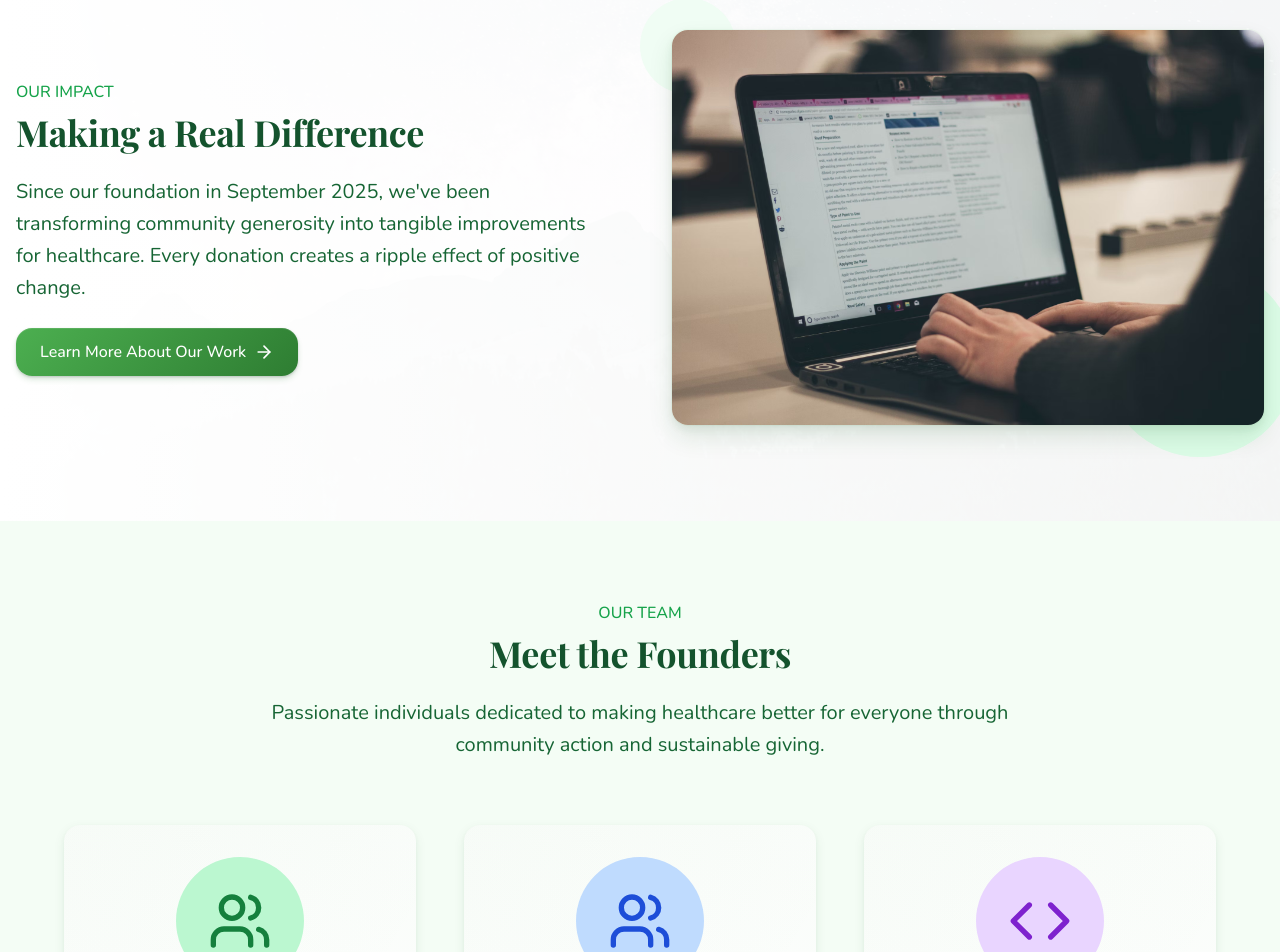
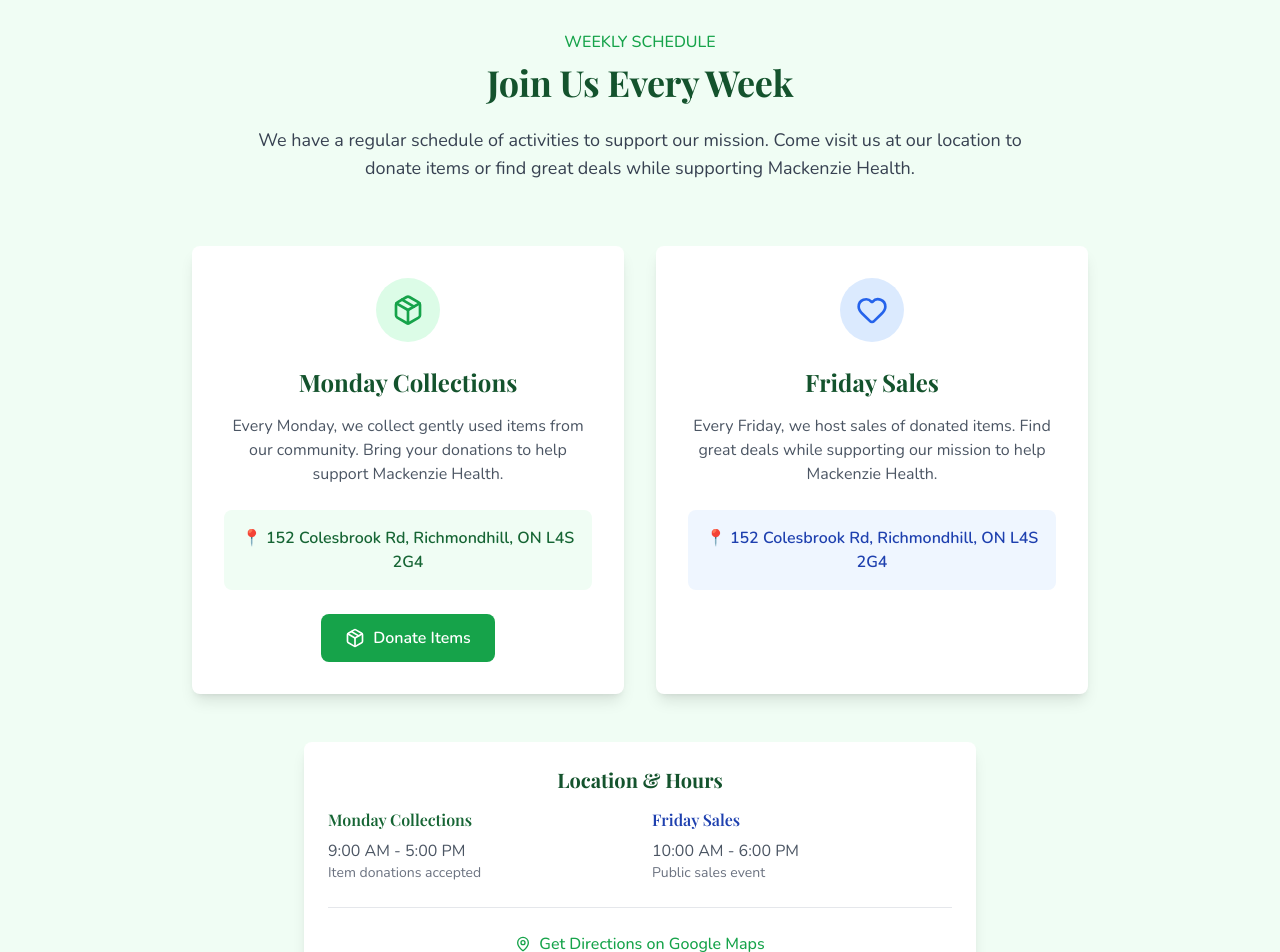
Before and after one commit to Harrywang12/givingtreewebsite, a Next.js app: page / in a window 1280 px wide. Shown: the part 1700-2652 px from the top of the page. Built offline with nearby package versions, Linux system fonts and the light colour scheme; no server answers; the database is empty.

Commit message:
Minor changes

```diff
--- a/src/app/layout.tsx
+++ b/src/app/layout.tsx
@@ -112,27 +112,27 @@ export default function RootLayout({
             "@context": "https://schema.org",
             "@type": "NonProfit",
             "name": "The Giving Tree Non-Profit Foundation",
+            "description": "The Giving Tree Foundation transforms generosity into healthcare support, collecting and reselling items with 100% of proceeds going to Mackenzie Health to enhance patient care.",
             "url": process.env.NEXT_PUBLIC_APP_URL || "https://yourdomain.com",
             "logo": `${process.env.NEXT_PUBLIC_APP_URL || "https://yourdomain.com"}/logo.png`,
-            "sameAs": [],
+            "foundingDate": "2024",
+            "address": {
+              "@type": "PostalAddress",
+              "streetAddress": "152 Colesbrook Rd",
+              "addressLocality": "Richmondhill",
+              "addressRegion": "ON",
+              "postalCode": "L4S 2G4",
+              "addressCountry": "CA"
+            },
             "contactPoint": {
               "@type": "ContactPoint",
-              "telephone": "(905) 883-1212",
-              "contactType": "customer service",
-              "email": "Givingtreenonprofit@gmail.com"
+              "telephone": ["+1-647-897-9128", "+1-437-214-6840"],
+              "email": "givingtreenonprofit@gmail.com",
+              "contactType": "customer service"
             },
-            "description": "The Giving Tree Foundation transforms generosity into tangible support for healthcare. We collect and resell gently used items, directing 100% of proceeds to Mackenzie Health, fostering a community of giving that improves care for all.",
-            "foundingDate": "2025-09",
-            "founder": {
-              "@type": "Person",
-              "name": "Ruogu Qiu and Justin Wu"
-            },
-            "address": {
-              "@type": "PostalAddress",
-              "addressLocality": "Richmond Hill",
-              "addressRegion": "ON",
-              "addressCountry": "CA"
-            }
+            "sameAs": [
+              "https://supportmackenziehealth.ca"
+            ]
           })
         }} />
       </body>
--- a/src/app/page.tsx
+++ b/src/app/page.tsx
@@ -173,7 +173,7 @@ export default function Home() {
                 className="px-8 py-4 bg-green-600 hover:bg-green-700 text-white font-semibold rounded-full shadow-lg hover:shadow-xl transition-all duration-300 flex items-center gap-2"
               >
                 <Heart className="w-5 h-5" />
-                Get Started
+                Make a donation
               </motion.button>
 
               <Link href="/mission">
@@ -304,6 +304,112 @@ export default function Home() {
               </Link>
             </motion.div>
             </div>
+        </div>
+      </section>
+
+      {/* Schedule Section */}
+      <section className="py-24 bg-green-50">
+        <div className="container mx-auto px-4">
+          <motion.div
+            initial={{ opacity: 0, y: 20 }}
+            whileInView={{ opacity: 1, y: 0 }}
+            viewport={{ once: true, margin: "-100px" }}
+            transition={{ duration: 0.8 }}
+            className="text-center mb-16"
+          >
+            <span className="text-green-600 font-medium">WEEKLY SCHEDULE</span>
+            <h2 className="text-4xl font-bold text-green-900 mt-2 mb-6 font-serif">Join Us Every Week</h2>
+            <p className="text-lg text-gray-700 max-w-3xl mx-auto">
+              We have a regular schedule of activities to support our mission. Come visit us at our location
+              to donate items or find great deals while supporting Mackenzie Health.
+            </p>
+          </motion.div>
+
+          <div className="grid md:grid-cols-2 gap-8 max-w-4xl mx-auto">
+            {/* Monday Collection */}
+            <motion.div
+              initial={{ opacity: 0, x: -20 }}
+              whileInView={{ opacity: 1, x: 0 }}
+              viewport={{ once: true, margin: "-100px" }}
+              transition={{ duration: 0.8, delay: 0.2 }}
+              className="bg-white rounded-lg shadow-lg p-8 text-center"
+            >
+              <div className="w-16 h-16 bg-green-100 rounded-full flex items-center justify-center mx-auto mb-6">
+                <Package className="h-8 w-8 text-green-600" />
+              </div>
+              <h3 className="text-2xl font-bold text-green-900 mb-4">Monday Collections</h3>
+              <p className="text-gray-600 mb-6">
+                Every Monday, we collect gently used items from our community.
+                Bring your donations to help support Mackenzie Health.
+              </p>
+              <div className="bg-green-50 rounded-lg p-4 mb-6">
+                <p className="text-green-800 font-semibold">📍 152 Colesbrook Rd, Richmondhill, ON L4S 2G4</p>
+              </div>
+              <Link
+                href="/donate"
+                className="inline-flex items-center px-6 py-3 bg-green-600 text-white font-semibold rounded-lg hover:bg-green-700 transition-colors duration-200"
+              >
+                <Package className="h-5 w-5 mr-2" />
+                Donate Items
+              </Link>
+            </motion.div>
+
+            {/* Friday Sales */}
+            <motion.div
+              initial={{ opacity: 0, x: 20 }}
+              whileInView={{ opacity: 1, x: 0 }}
+              viewport={{ once: true, margin: "-100px" }}
+              transition={{ duration: 0.8, delay: 0.4 }}
+              className="bg-white rounded-lg shadow-lg p-8 text-center"
+            >
+              <div className="w-16 h-16 bg-blue-100 rounded-full flex items-center justify-center mx-auto mb-6">
+                <Heart className="h-8 w-8 text-blue-600" />
+              </div>
+              <h3 className="text-2xl font-bold text-green-900 mb-4">Friday Sales</h3>
+              <p className="text-gray-600 mb-6">
+                Every Friday, we host sales of donated items.
+                Find great deals while supporting our mission to help Mackenzie Health.
+              </p>
+              <div className="bg-blue-50 rounded-lg p-4 mb-6">
+                <p className="text-blue-800 font-semibold">📍 152 Colesbrook Rd, Richmondhill, ON L4S 2G4</p>
+              </div>
+            </motion.div>
+          </div>
+
+          <motion.div
+            initial={{ opacity: 0, y: 20 }}
+            whileInView={{ opacity: 1, y: 0 }}
+            viewport={{ once: true, margin: "-100px" }}
+            transition={{ duration: 0.8, delay: 0.6 }}
+            className="text-center mt-12"
+          >
+            <div className="bg-white rounded-lg shadow-lg p-6 max-w-2xl mx-auto">
+              <h3 className="text-xl font-bold text-green-900 mb-4">Location & Hours</h3>
+              <div className="grid md:grid-cols-2 gap-6 text-left">
+                <div>
+                  <h4 className="font-semibold text-green-800 mb-2">Monday Collections</h4>
+                  <p className="text-gray-600">9:00 AM - 5:00 PM</p>
+                  <p className="text-sm text-gray-500">Item donations accepted</p>
+                </div>
+                <div>
+                  <h4 className="font-semibold text-blue-800 mb-2">Friday Sales</h4>
+                  <p className="text-gray-600">10:00 AM - 6:00 PM</p>
+                  <p className="text-sm text-gray-500">Public sales event</p>
+                </div>
+              </div>
+              <div className="mt-6 pt-6 border-t border-gray-200">
+                <a
+                  href="https://maps.google.com/?q=152+Colesbrook+Rd,+Richmondhill,+ON+L4S+2G4"
+                  target="_blank"
+                  rel="noopener noreferrer"
+                  className="inline-flex items-center text-green-600 hover:text-green-700 font-medium"
+                >
+                  <MapPin className="h-4 w-4 mr-2" />
+                  Get Directions on Google Maps
+                </a>
+              </div>
+            </div>
+          </motion.div>
         </div>
       </section>
 
@@ -679,6 +785,7 @@ export default function Home() {
                   </div>
                   <div>
                     <h3 className="text-lg font-semibold text-gray-900">Phone</h3>
+                    <p className="text-gray-600">(647) 897-9128</p>
                     <p className="text-gray-600">(437) 214-6840</p>
                   </div>
                 </div>
@@ -689,7 +796,7 @@ export default function Home() {
                   </div>
                   <div>
                     <h3 className="text-lg font-semibold text-gray-900">Email</h3>
-                    <p className="text-gray-600">info@givingtreefoundation.org</p>
+                    <p className="text-gray-600">givingtreenonprofit@gmail.com</p>
                   </div>
                 </div>
               </div>
--- a/src/app/volunteer/page.tsx
+++ b/src/app/volunteer/page.tsx
@@ -84,10 +84,23 @@ export default function VolunteerPage() {
                 <li>• Be part of a compassionate team</li>
               </ul>
               <div className="mt-6 space-y-3 text-sm text-green-800">
-                <div className="flex items-center"><Mail className="h-4 w-4 mr-2"/><span className="break-words">Givingtreenonprofit@gmail.com</span></div>
-                <div className="flex items-center"><Phone className="h-4 w-4 mr-2"/><span>(905) 883-1212</span></div>
-                <div className="flex items-center"><MapPin className="h-4 w-4 mr-2"/><span>Serving Mackenzie Health communities</span></div>
-              </div>
+                  <div className="flex items-center">
+                    <Phone className="h-4 w-4 mr-2"/>
+                    <span>(647) 897-9128</span>
+                  </div>
+                  <div className="flex items-center">
+                    <Phone className="h-4 w-4 mr-2"/>
+                    <span>(437) 214-6840</span>
+                  </div>
+                  <div className="flex items-center">
+                    <Mail className="h-4 w-4 mr-2"/>
+                    <span className="break-words">givingtreenonprofit@gmail.com</span>
+                  </div>
+                  <div className="flex items-center">
+                    <MapPin className="h-4 w-4 mr-2"/>
+                    <span>Serving Mackenzie Health communities</span>
+                  </div>
+                </div>
             </motion.div>
           </div>
 
--- a/src/components/SiteFooter.tsx
+++ b/src/components/SiteFooter.tsx
@@ -125,16 +125,23 @@ export default function SiteFooter() {
               </h4>
               <ul className="space-y-4">
                 <li className="flex items-start">
-                  <div className="flex-shrink-0 h-8 w-8 rounded-full bg-green-100 flex items-center justify-center mt-1">
-                    <Mail className="h-4 w-4 text-green-700" />
+                  <div className="flex-shrink-0 h-10 w-10 rounded-full bg-green-100 flex items-center justify-center mt-1">
+                    <Phone className="h-5 w-5 text-green-700" />
                   </div>
-                  <span className="ml-3 text-base text-green-800">Givingtreenonprofit@gmail.com</span>
+                  <div className="ml-4">
+                    <h4 className="font-medium text-green-900">Phone</h4>
+                    <p className="text-green-700">(647) 897-9128</p>
+                    <p className="text-green-700">(437) 214-6840</p>
+                  </div>
                 </li>
                 <li className="flex items-start">
-                  <div className="flex-shrink-0 h-8 w-8 rounded-full bg-green-100 flex items-center justify-center mt-1">
-                    <Phone className="h-4 w-4 text-green-700" />
+                  <div className="flex-shrink-0 h-10 w-10 rounded-full bg-green-100 flex items-center justify-center mt-1">
+                    <Mail className="h-5 w-5 text-green-700" />
                   </div>
-                  <span className="ml-3 text-base text-green-800">(905) 883-1212</span>
+                  <div className="ml-4">
+                    <h4 className="font-medium text-green-900">Email</h4>
+                    <p className="text-green-700">givingtreenonprofit@gmail.com</p>
+                  </div>
                 </li>
                 <li className="flex items-start">
                   <div className="flex-shrink-0 h-8 w-8 rounded-full bg-green-100 flex items-center justify-center mt-1">
```
Also changed, not shown: src/app/contact/page.tsx (+9 -9 lines).
